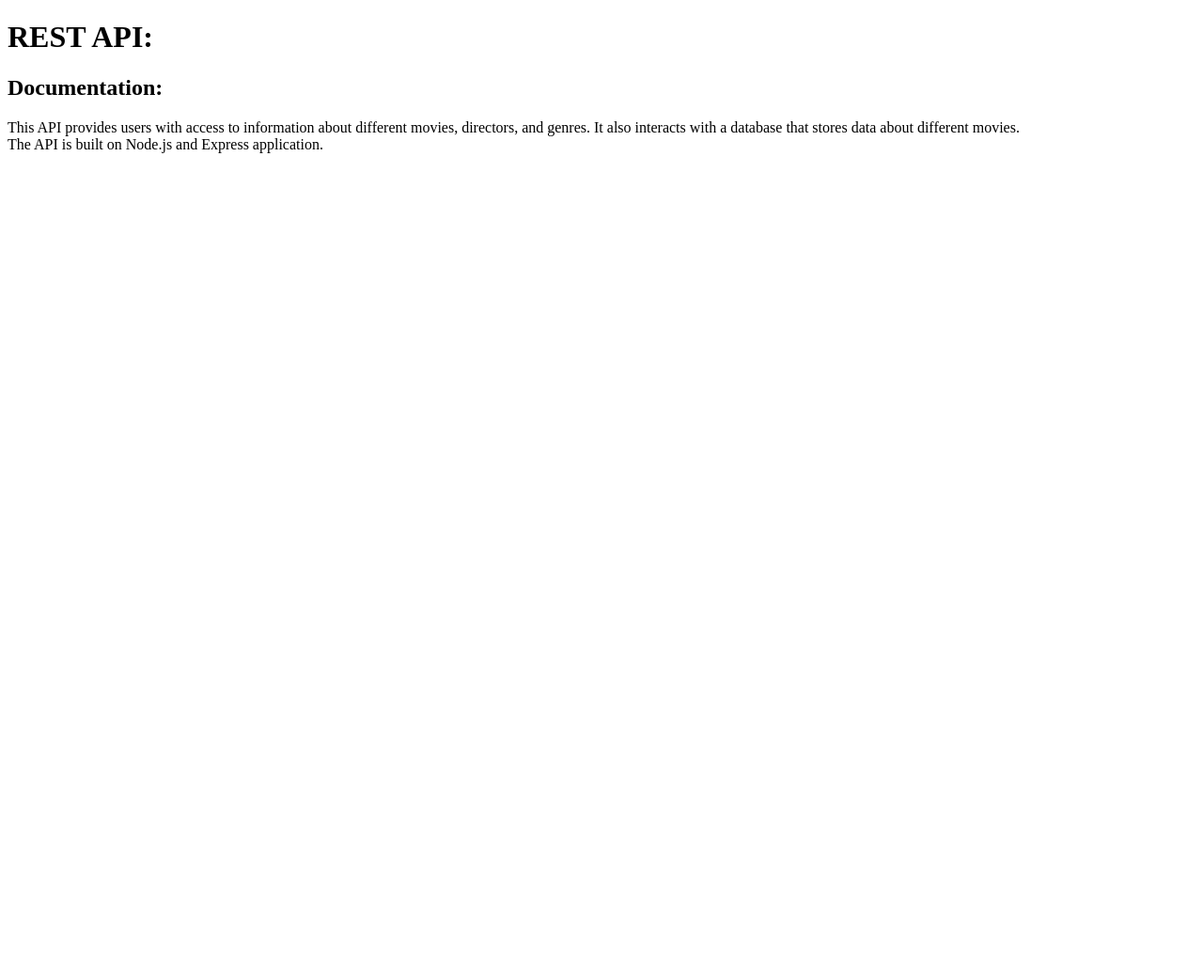
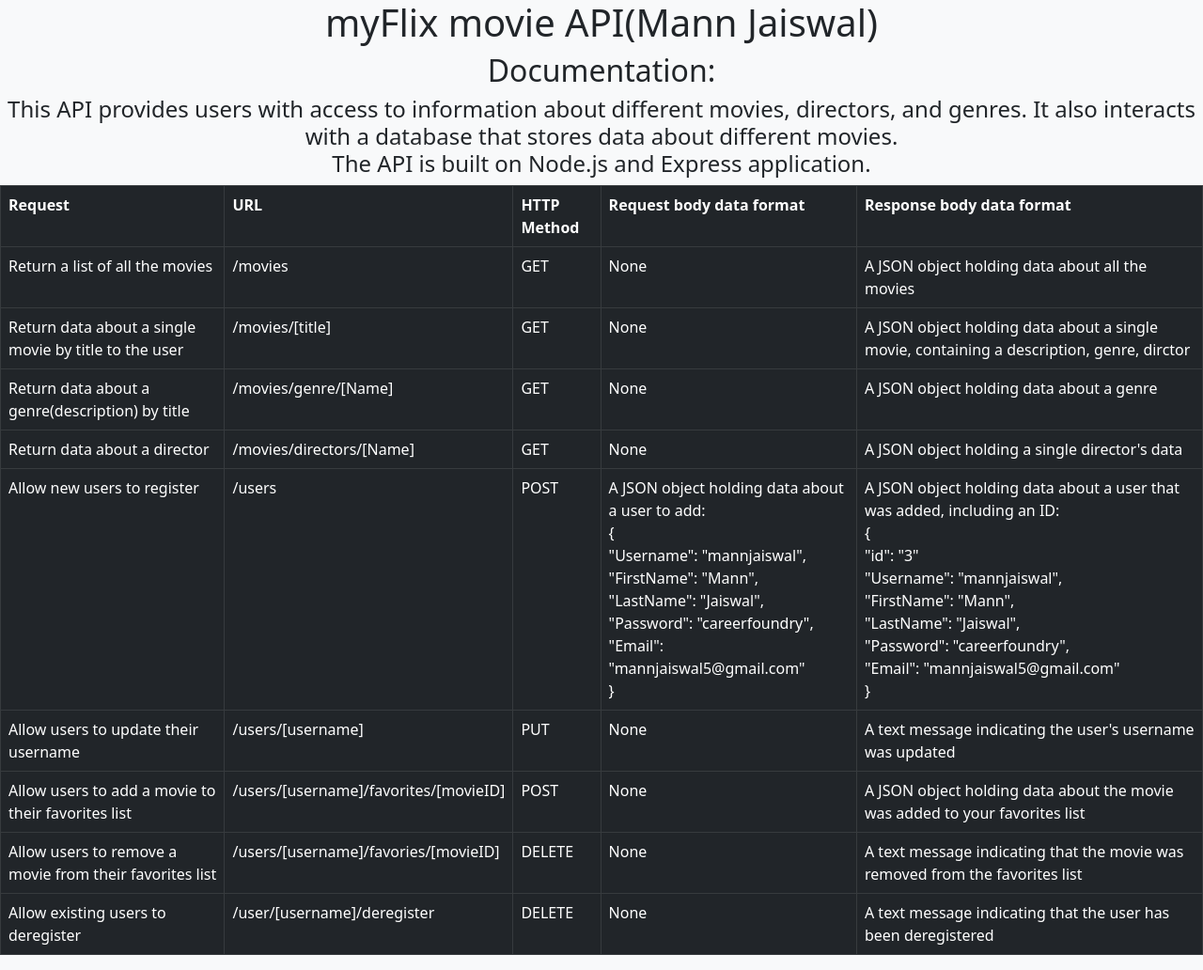
Before and after one commit to MannJaiswal786/movie_api, a website: page public/documentation.html in a window 1280 px wide. Shown: the whole page at 94% size. Before the commit the page ends 800 px from the top, so only its background shows below. Drawn offline with nearby package versions, Linux system fonts and the light colour scheme.

Commit message:
Updated documentation.html with URL endpoints and request methods and also added routes to the endpoints requested.

```diff
--- a/public/documentation.html
+++ b/public/documentation.html
@@ -5,15 +5,114 @@
     <meta http-equiv="X-UA-Compatible" content="IE=edge" />
     <meta name="viewport" content="width=device-width, initial-scale=1.0" />
     <title>Movie API</title>
+    <link
+      href="https://cdn.jsdelivr.net/npm/bootstrap@5.1.0/dist/css/bootstrap.min.css"
+      rel="stylesheet"
+      integrity="sha384-KyZXEAg3QhqLMpG8r+8fhAXLRk2vvoC2f3B09zVXn8CA5QIVfZOJ3BCsw2P0p/We"
+      crossorigin="anonymous"
+    />
   </head>
-  <body>
-    <h1>REST API:</h1>
-    <h2>Documentation:</h2>
-    <p>
+  <body class="bg-light">
+    <h1 class="text-center">myFlix movie API(Mann Jaiswal)</h1>
+    <h2 class="text-center">Documentation:</h2>
+    <p class="text-center h4">
       This API provides users with access to information about different movies,
       directors, and genres. It also interacts with a database that stores data
       about different movies. <br />The API is built on Node.js and Express
       application.
     </p>
+    <table class="table table-dark table-bordered">
+      <tr>
+        <th>Request</th>
+        <th>URL</th>
+        <th>HTTP Method</th>
+        <th>Request body data format</th>
+        <th>Response body data format</th>
+      </tr>
+      <tr>
+        <td>Return a list of all the movies</td>
+        <td>/movies</td>
+        <td>GET</td>
+        <td>None</td>
+        <td>A JSON object holding data about all the movies</td>
+      </tr>
+      <tr>
+        <td>Return data about a single movie by title to the user</td>
+        <td>/movies/[title]</td>
+        <td>GET</td>
+        <td>None</td>
+        <td>
+          A JSON object holding data about a single movie, containing a
+          description, genre, dirctor
+        </td>
+      </tr>
+      <tr>
+        <td>Return data about a genre(description) by title</td>
+        <td>/movies/genre/[Name]</td>
+        <td>GET</td>
+        <td>None</td>
+        <td>A JSON object holding data about a genre</td>
+      </tr>
+      <tr>
+        <td>Return data about a director</td>
+        <td>/movies/directors/[Name]</td>
+        <td>GET</td>
+        <td>None</td>
+        <td>A JSON object holding a single director's data</td>
+      </tr>
+      <tr>
+        <td>Allow new users to register</td>
+        <td>/users</td>
+        <td>POST</td>
+        <td>
+          A JSON object holding data about a user to add: <br />
+          { <br />"Username": "mannjaiswal", <br />"FirstName": "Mann",
+          <br />"LastName": "Jaiswal", <br />"Password": "careerfoundry",
+          <br />"Email": "mannjaiswal5@gmail.com" <br />}
+        </td>
+        <td>
+          A JSON object holding data about a user that was added, including an
+          ID: <br />
+          { <br />
+          "id": "3"<br />"Username": "mannjaiswal", <br />"FirstName": "Mann",
+          <br />"LastName": "Jaiswal", <br />"Password": "careerfoundry",
+          <br />"Email": "mannjaiswal5@gmail.com" <br />}
+        </td>
+      </tr>
+      <tr>
+        <td>Allow users to update their username</td>
+        <td>/users/[username]</td>
+        <td>PUT</td>
+        <td>None</td>
+        <td>A text message indicating the user's username was updated</td>
+      </tr>
+      <tr>
+        <td>Allow users to add a movie to their favorites list</td>
+        <td>/users/[username]/favorites/[movieID]</td>
+        <td>POST</td>
+        <td>None</td>
+        <td>
+          A JSON object holding data about the movie was added to your favorites
+          list
+        </td>
+      </tr>
+      <tr>
+        <td>Allow users to remove a movie from their favorites list</td>
+        <td>/users/[username]/favories/[movieID]</td>
+        <td>DELETE</td>
+        <td>None</td>
+        <td>
+          A text message indicating that the movie was removed from the
+          favorites list
+        </td>
+      </tr>
+      <tr>
+        <td>Allow existing users to deregister</td>
+        <td>/user/[username]/deregister</td>
+        <td>DELETE</td>
+        <td>None</td>
+        <td>A text message indicating that the user has been deregistered</td>
+      </tr>
+    </table>
   </body>
 </html>
```
Also changed, not shown: index.js (+48 -2 lines).
